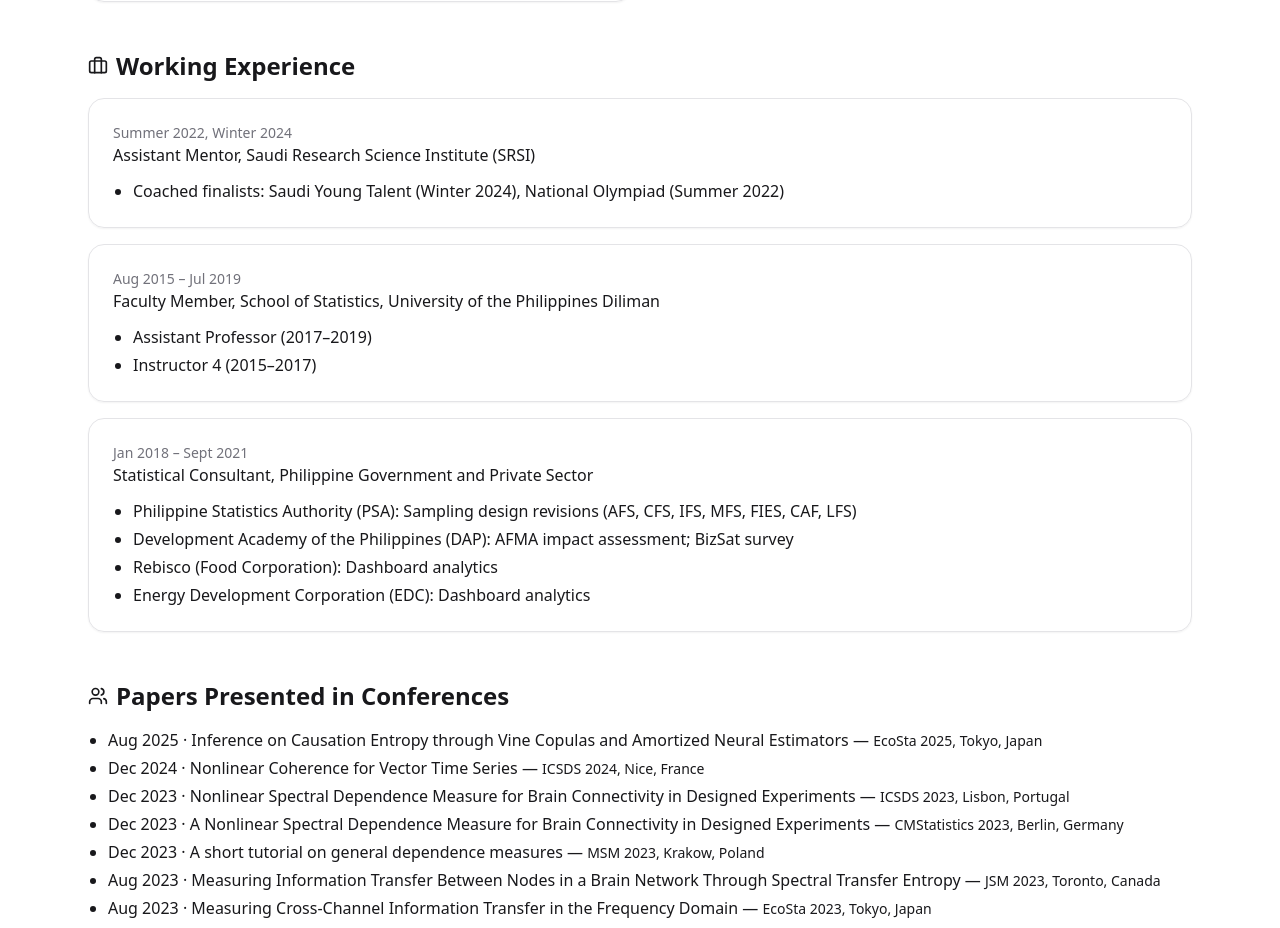
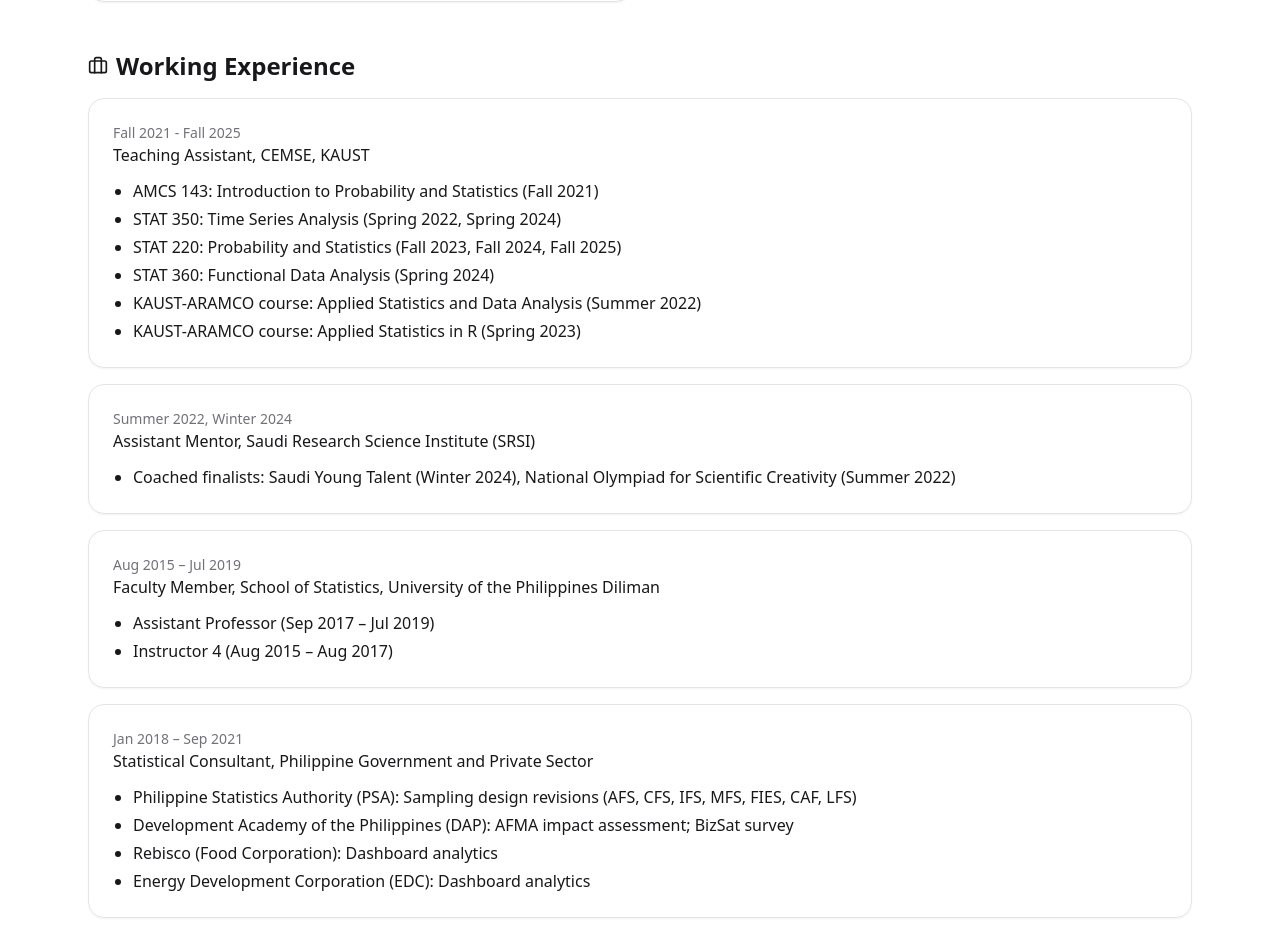
Before and after one commit to ptredondo/ptredondo.github.io, a React (Vite) app: page / in a window 1280 px wide. Shown: the part 2301-3229 px from the top of the page. Built offline with nearby package versions, Linux system fonts and the light colour scheme.

Commit message:
Update App.jsx

```diff
--- a/src/App.jsx
+++ b/src/App.jsx
@@ -55,9 +55,10 @@
     { name: "Dean’s List", org: "CEMSE, KAUST", year: "AY 2021/2022, AY 2022/2023, AY 2023/2024, AY 2024/2025" },
   ],
   experience: [
-    { role: "Assistant Mentor, Saudi Research Science Institute (SRSI)", org: "", period: "Summer 2022, Winter 2024", bullets: ["Coached finalists: Saudi Young Talent (Winter 2024), National Olympiad (Summer 2022)"] },
-    { role: "Faculty Member, School of Statistics, University of the Philippines Diliman", org: "", period: "Aug 2015 – Jul 2019", bullets: ["Assistant Professor (2017–2019)", "Instructor 4 (2015–2017)"] },
-    { role: "Statistical Consultant, Philippine Government and Private Sector", org: "", period: "Jan 2018 – Sept 2021", bullets: ["Philippine Statistics Authority (PSA): Sampling design revisions (AFS, CFS, IFS, MFS, FIES, CAF, LFS)", "Development Academy of the Philippines (DAP): AFMA impact assessment; BizSat survey", "Rebisco (Food Corporation): Dashboard analytics", "Energy Development Corporation (EDC): Dashboard analytics"] },
+    { role: "Teaching Assistant, CEMSE, KAUST", org: "", period: "Fall 2021 - Fall 2025", bullets: ["AMCS 143: Introduction to Probability and Statistics (Fall 2021)", "STAT 350: Time Series Analysis (Spring 2022, Spring 2024)", "STAT 220: Probability and Statistics (Fall 2023, Fall 2024, Fall 2025)","STAT 360: Functional Data Analysis (Spring 2024)","KAUST-ARAMCO course: Applied Statistics and Data Analysis (Summer 2022)","KAUST-ARAMCO course: Applied Statistics in R (Spring 2023)"] },
+    { role: "Assistant Mentor, Saudi Research Science Institute (SRSI)", org: "", period: "Summer 2022, Winter 2024", bullets: ["Coached finalists: Saudi Young Talent (Winter 2024), National Olympiad for Scientific Creativity (Summer 2022)"] },
+    { role: "Faculty Member, School of Statistics, University of the Philippines Diliman", org: "", period: "Aug 2015 – Jul 2019", bullets: ["Assistant Professor (Sep 2017 – Jul 2019)", "Instructor 4 (Aug 2015 – Aug 2017)"] },
+    { role: "Statistical Consultant, Philippine Government and Private Sector", org: "", period: "Jan 2018 – Sep 2021", bullets: ["Philippine Statistics Authority (PSA): Sampling design revisions (AFS, CFS, IFS, MFS, FIES, CAF, LFS)", "Development Academy of the Philippines (DAP): AFMA impact assessment; BizSat survey", "Rebisco (Food Corporation): Dashboard analytics", "Energy Development Corporation (EDC): Dashboard analytics"] },
   ],
   talks: [
     { when: "Aug 2025", title: "Inference on Causation Entropy through Vine Copulas and Amortized Neural Estimators", venue: "EcoSta 2025, Tokyo, Japan" },
```
